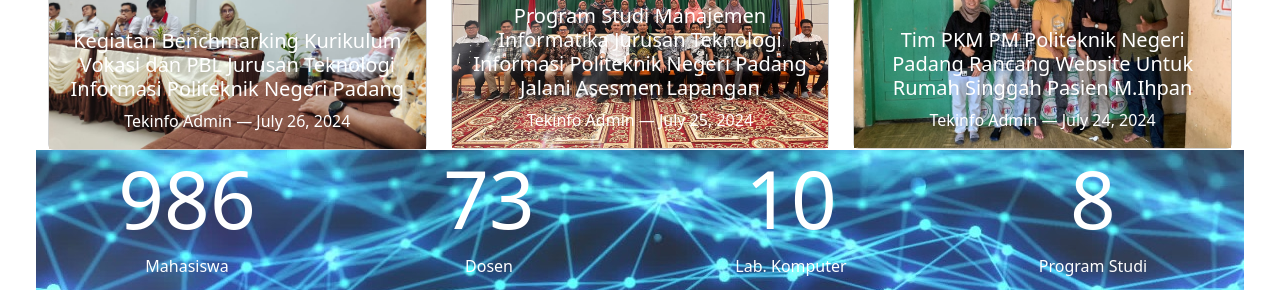
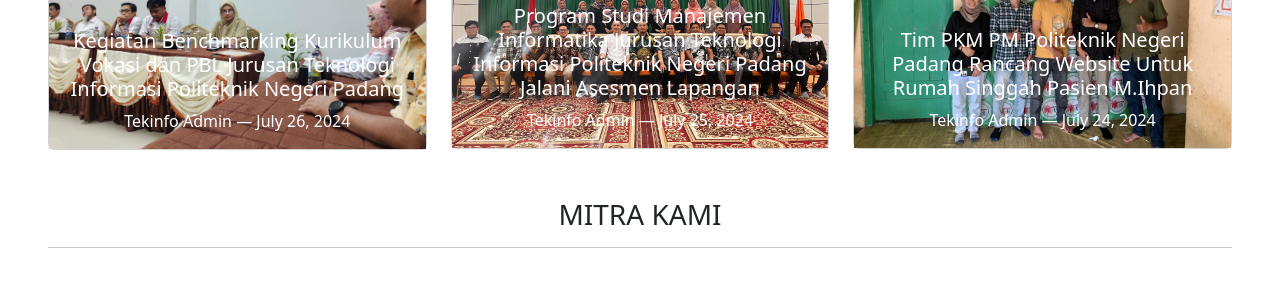
Before and after one commit to ineptunus/tekinfo2d, a plain HTML site: page index.html in a window 1280 px wide. Shown: the part 2250-2540 px from the top of the page. Drawn offline with nearby package versions, Linux system fonts and the light colour scheme.

Commit message:
semua-halaman

```diff
--- a/index.html
+++ b/index.html
@@ -292,28 +292,6 @@
       </div>
     </div>
 
-    <!-- Header Section -->
-    <div class="bg-image" style="background-image: url(aset/bg.jpg);">
-      <div class="row text-center text-white">
-        <div class="col-md-3">
-          <h1 class="display-1">986</h1>
-          <p>Mahasiswa</p>
-        </div>
-        <div class="col-md-3">
-          <h1 class="display-1">73</h1>
-          <p>Dosen</p>
-        </div>
-        <div class="col-md-3">
-          <h1 class="display-1">10</h1>
-          <p>Lab. Komputer</p>
-        </div>
-        <div class="col-md-3">
-          <h1 class="display-1">8</h1>
-          <p>Program Studi</p>
-        </div>
-      </div>
-    </div>
-
     <!-- Partner Logos Section -->
     <div class="text-center my-5">
       <h3 class="mb-3">MITRA KAMI</h3>
```
